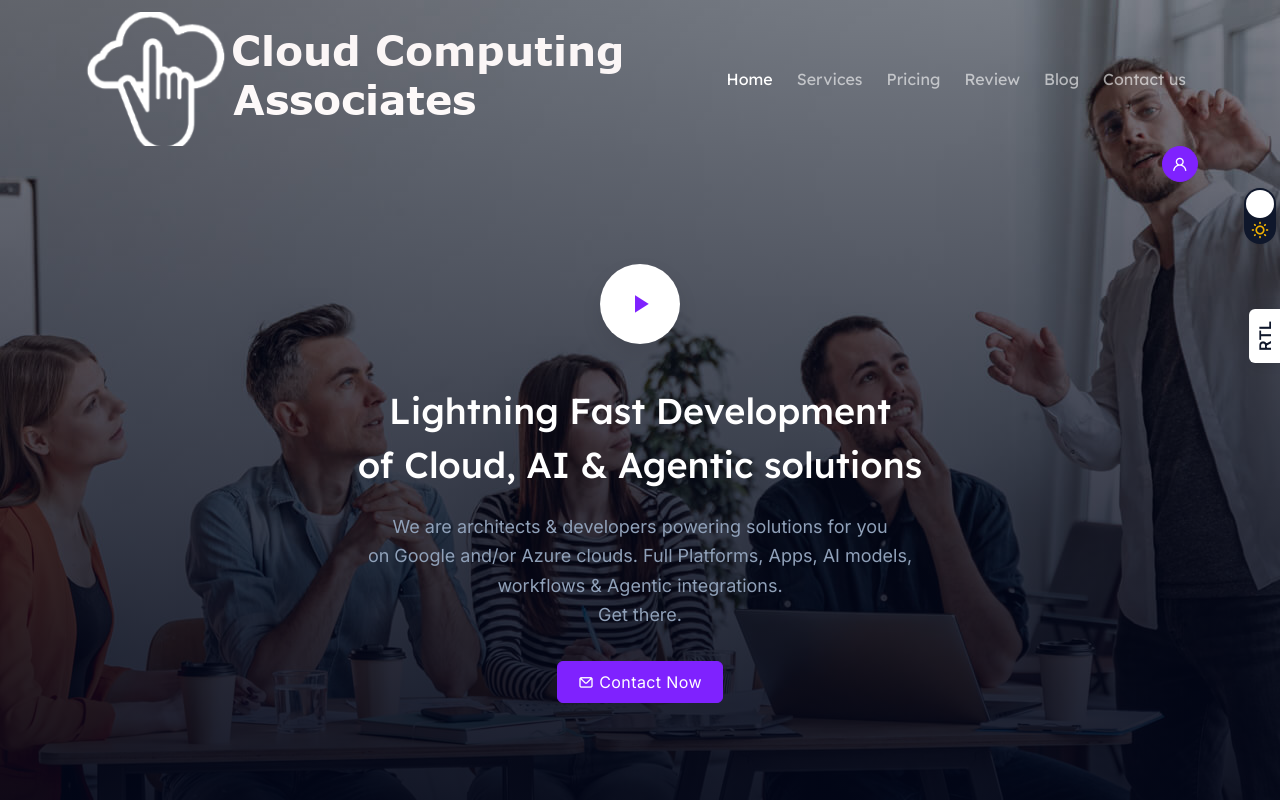
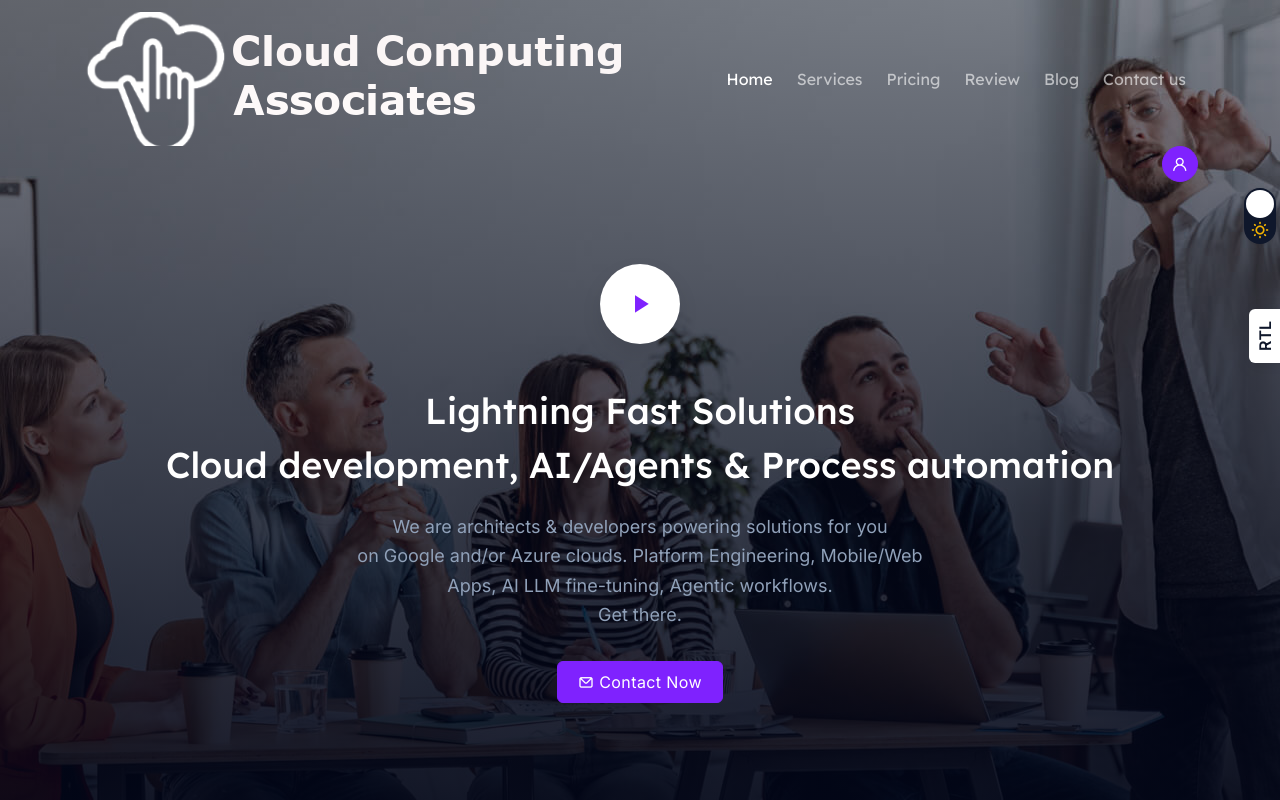
Before and after one commit to mtmazurik/CCAWEbsite, an Angular app: page / in a window 1280 px wide. Shown: the top 800 px of the page. Built offline with nearby package versions, Linux system fonts and the light colour scheme.

Commit message:
refinement

```diff
--- a/src/app/pages/index-one/index-one.component.html
+++ b/src/app/pages/index-one/index-one.component.html
@@ -9,9 +9,9 @@
                 <i class="mdi mdi-play inline-flex items-center justify-center text-3xl"></i>
             </a>
 
-            <h3 class="font-medium leading-normal text-4xl mb-5 mt-10 text-white">Lightning Fast Development <br>of Cloud, AI & Agentic solutions</h3>
+            <h3 class="font-medium leading-normal text-4xl mb-5 mt-10 text-white">Lightning Fast Solutions <br>Cloud development, AI/Agents & Process automation</h3>
 
-            <p class="text-slate-400 text-lg max-w-xl mx-auto">We are architects & developers powering solutions for you <br>on Google and/or Azure clouds.  Full Platforms, Apps, AI models, workflows & Agentic integrations. <br>Get there.</p>
+            <p class="text-slate-400 text-lg max-w-xl mx-auto">We are architects & developers powering solutions for you <br>on Google and/or Azure clouds.  Platform Engineering, Mobile/Web Apps, AI LLM fine-tuning, Agentic workflows. <br>Get there.</p>
 
             <div class="mt-8">
                 <a [routerLink]="[]" class="py-2 px-5 inline-block font-normal tracking-wide border align-middle transition duration-500 ease-in-out text-base text-center bg-violet-600 hover:bg-violet-700 border-violet-600 hover:border-violet-700 text-white rounded-md"><i class="uil uil-envelope"></i> Contact Now</a>
```
